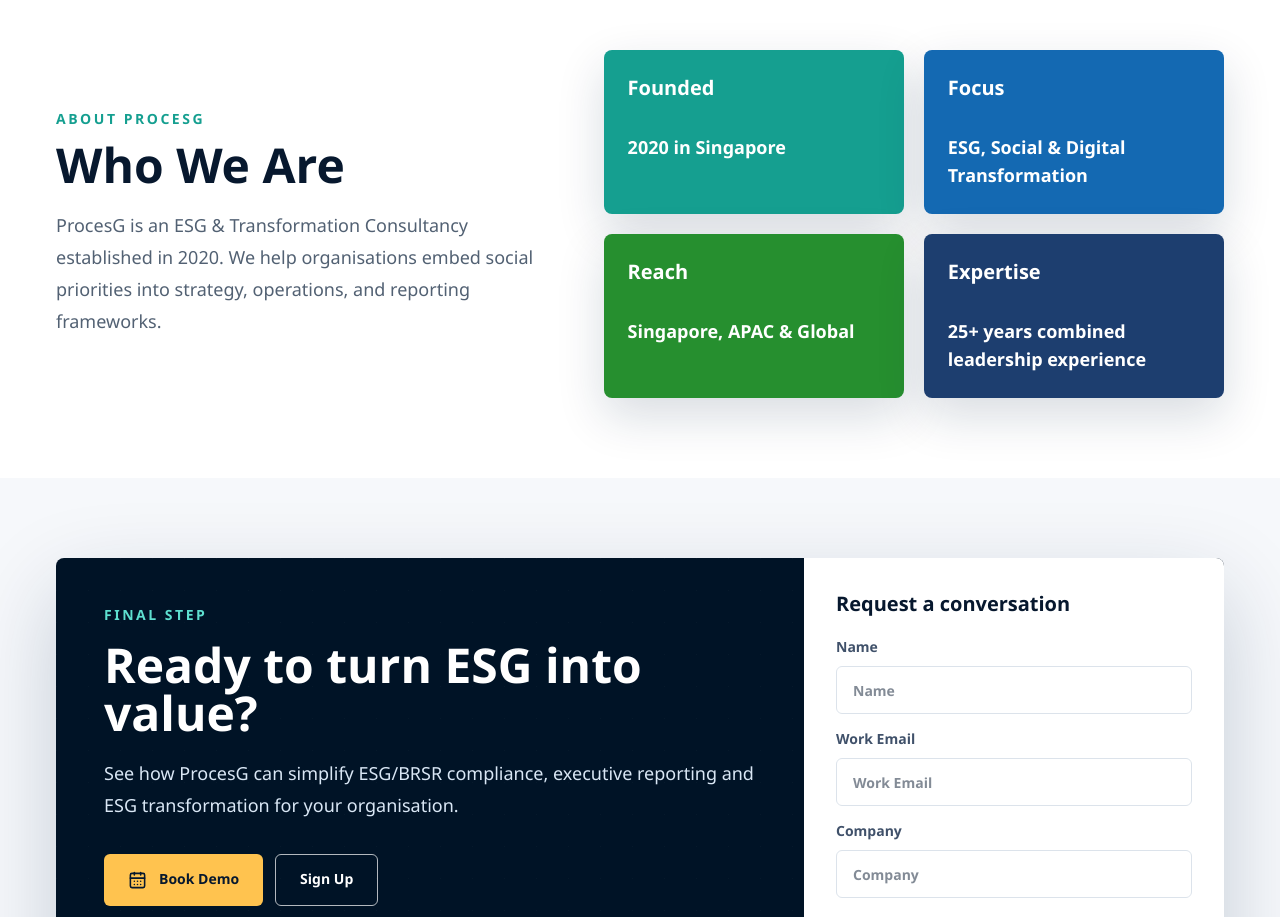
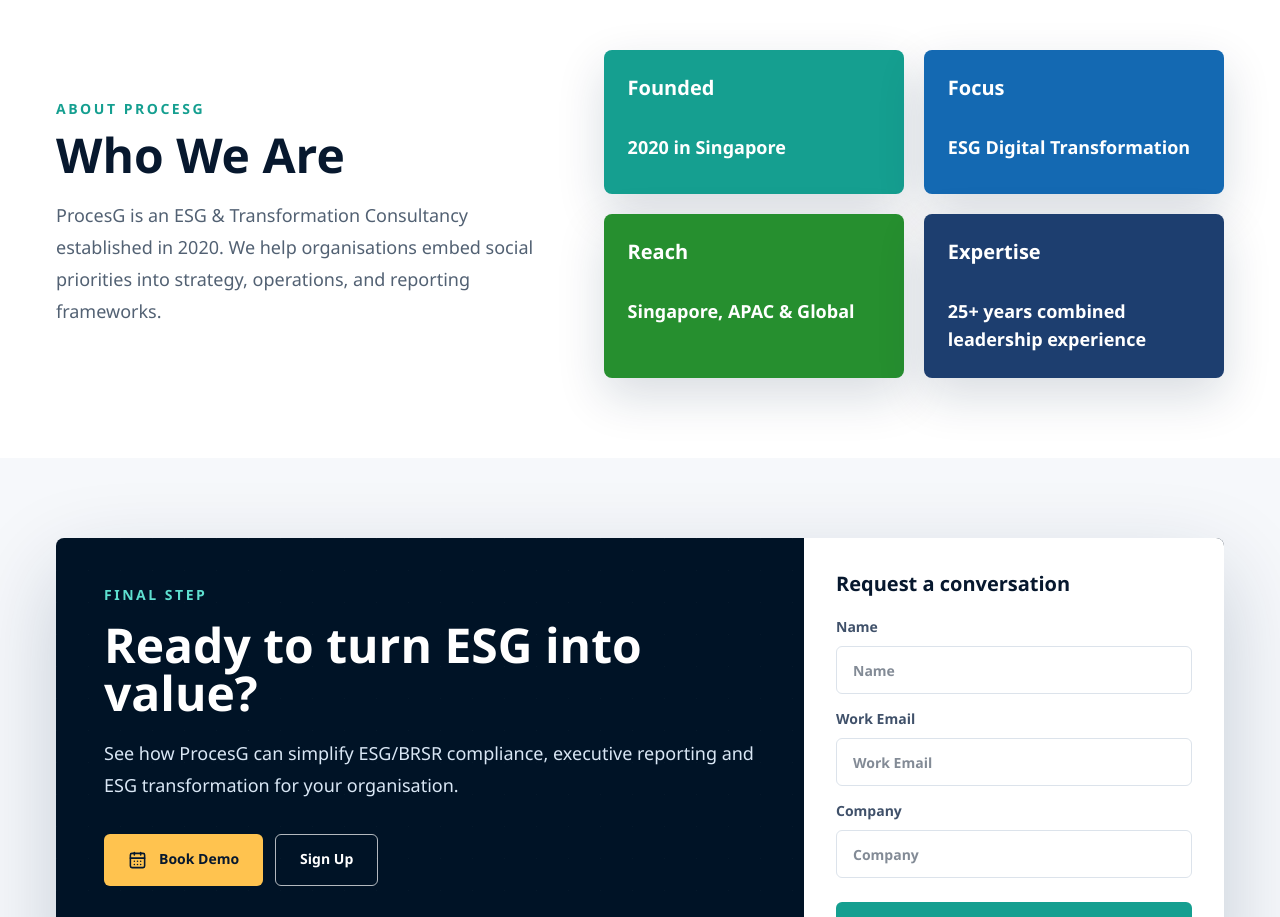
Before and after one commit to Arnav270803/BRSR_Frontend, a React (Vite) app: page / in a window 1280 px wide. Shown: the part 4020-4937 px from the top of the page. Built offline with nearby package versions, Linux system fonts and the light colour scheme; no server answers.

Commit message:
Update landing focus text

```diff
--- a/src/pages/LandingPage.tsx
+++ b/src/pages/LandingPage.tsx
@@ -152,7 +152,7 @@ const focusAreas = [
 
 const aboutCards = [
   { label: "Founded", value: "2020 in Singapore", tone: "bg-[#159f90]" },
-  { label: "Focus", value: "ESG, Social & Digital Transformation", tone: "bg-[#1469b2]" },
+  { label: "Focus", value: "ESG Digital Transformation", tone: "bg-[#1469b2]" },
   { label: "Reach", value: "Singapore, APAC & Global", tone: "bg-[#268f2f]" },
   { label: "Expertise", value: "25+ years combined leadership experience", tone: "bg-[#1d3e6f]" },
 ];
```
